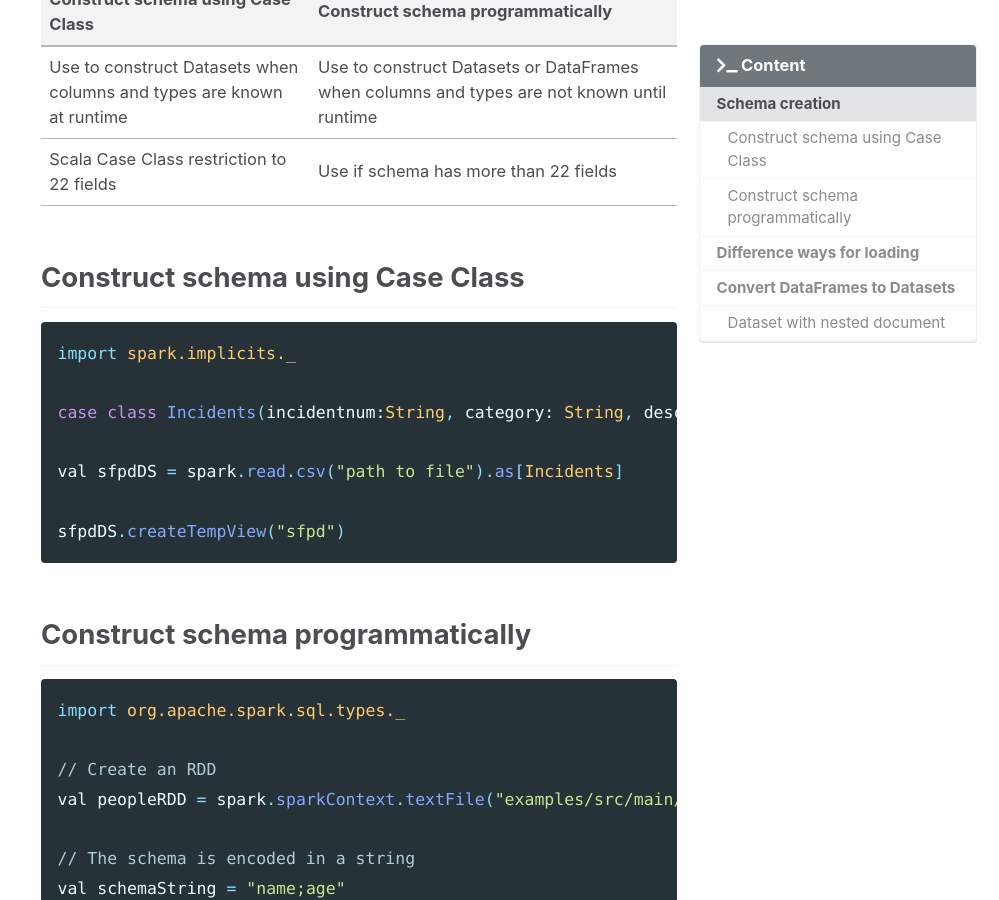
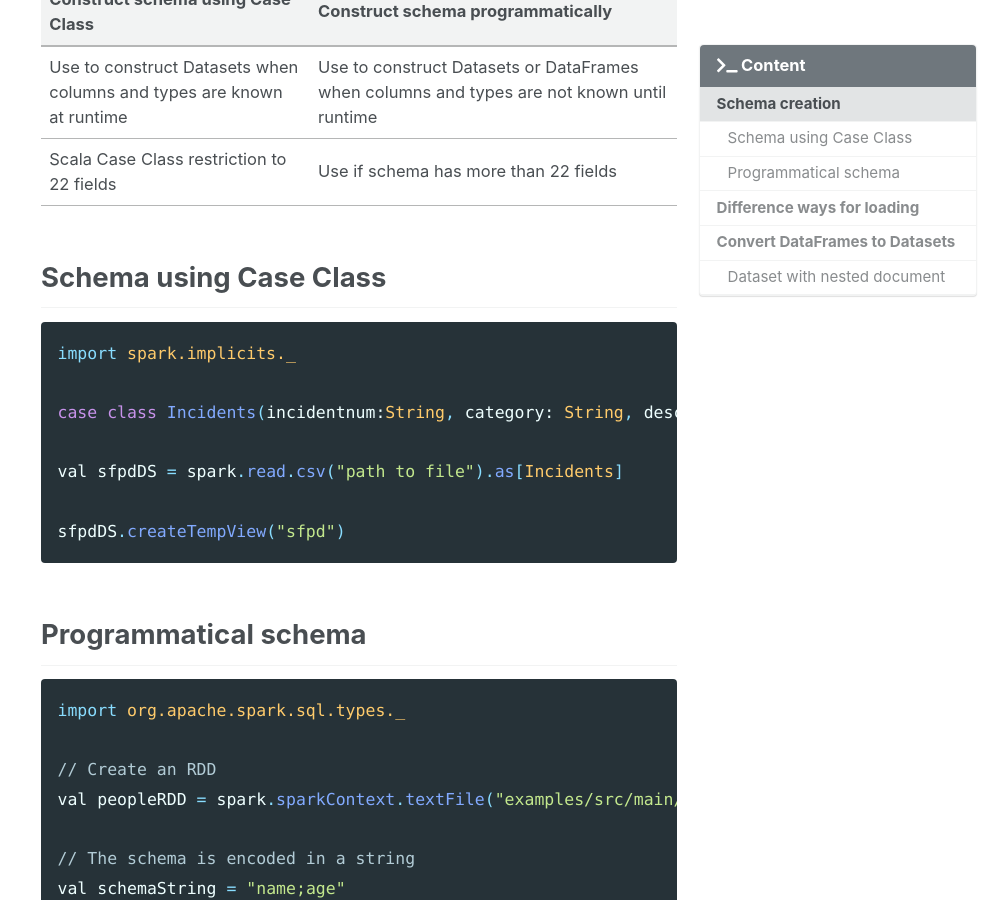
Before and after one commit to hieupm/hieupm.github.io, a Jekyll site: the page built from _posts/2019-04-03-spark-sql.md, in a window 1280 px wide and 900 px high, scrolled down 671 px. Shown: the whole window, without its empty margins (281-1280 px from the left). Built offline with Jekyll 4.4.1, drawn with Linux system fonts in a browser that asks for light colours; cached includes are drawn as plain includes; comment, search, counter and statistics services are not loaded.

Commit message:
Format code

````diff
--- a/_posts/2019-04-03-spark-sql.md
+++ b/_posts/2019-04-03-spark-sql.md
@@ -22,7 +22,7 @@
 |Use to construct Datasets when columns and types are known at runtime|Use to construct Datasets or DataFrames when columns and types are not known until runtime|
 | Scala Case Class restriction to 22 fields |Use if schema has more than 22 fields|
 
-## Construct schema using Case Class
+## Schema using Case Class
 
 ```java
 import spark.implicits._
@@ -34,7 +34,7 @@
 sfpdDS.createTempView("sfpd")
 ```
 
-## Construct schema programmatically
+## Programmatical schema
 
 ```java
 import org.apache.spark.sql.types._
@@ -136,13 +136,10 @@
 import spark.implicits._
 
 case class Metric(m1: String, m2: String)
-
 case class Dimension(d1: String, metric: Metric)
-
 val sfpdDF = spark.read.format("csv")
                  .option("inferSchema",true).load("...")
                  .toDF("c1", "c2", "c3")
-
 sfpdDF.select($"c1",
   struct($"c2", $"c3").alias("metric"))
   .as[Dimension]
````
